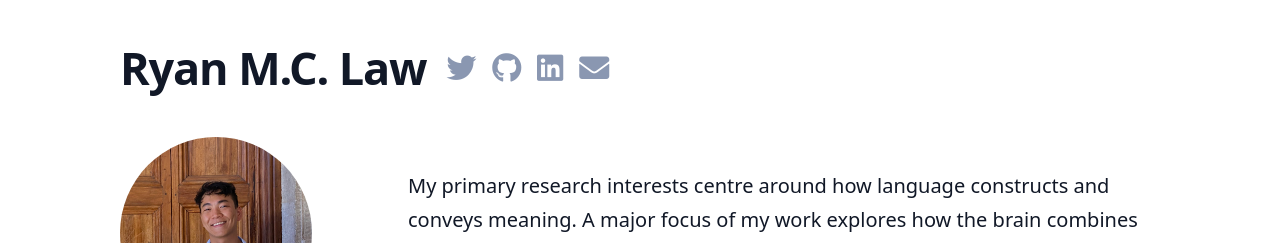
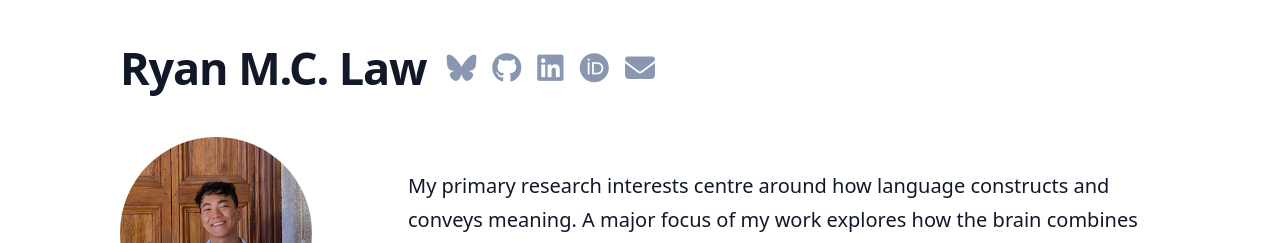
Before and after one commit to rmc-law/rmc-law.github.io, a Jekyll site: the page built from index.md, in a window 1280 px wide. Shown: the top 243 px of the page. Built offline with Jekyll 4.4.1, drawn with Linux system fonts in a browser that asks for light colours; nearby versions of some CDN libraries; some web fonts are replaced; a style sheet for code colours, icons or effects is not loaded.

Commit message:
update social

```diff
--- a/_includes/head.html
+++ b/_includes/head.html
@@ -5,7 +5,8 @@
   <meta name="viewport" content="width=device-width, initial-scale=1">
   {%- seo -%}
   <link rel="stylesheet" href="{{ "/assets/main.css" | relative_url }}">
-  <link rel="stylesheet" href="https://use.fontawesome.com/releases/v5.7.0/css/all.css" integrity="sha384-lZN37f5QGtY3VHgisS14W3ExzMWZxybE1SJSEsQp9S+oqd12jhcu+A56Ebc1zFSJ" crossorigin="anonymous">
+  <!-- <link rel="stylesheet" href="https://use.fontawesome.com/releases/v5.7.0/css/all.css" integrity="sha384-lZN37f5QGtY3VHgisS14W3ExzMWZxybE1SJSEsQp9S+oqd12jhcu+A56Ebc1zFSJ" crossorigin="anonymous"> -->
+  <script src="https://kit.fontawesome.com/150545d58a.js" crossorigin="anonymous"></script>
   {%- feed_meta -%}
   {%- if jekyll.environment == 'production' and site.google_analytics -%}
     {%- include google-analytics.html -%}
--- a/_includes/social.html
+++ b/_includes/social.html
@@ -1,7 +1,8 @@
 <div class="social">
-  <a href="//x.com/rmc_law" title="Follow me on Twitter" target="_blank"><i class="fab fa-twitter"></i></a>
-  <a href="//github.com/rmc-law" title="Fork me on GitHub" target="_blank"><i class="fab fa-github"></i></a>
-  <a href="//linkedin.com/in/rmc-law" title="Connect with me on Linkedin" target="_blank"><i class="fab fa-linkedin"></i></a>
+  <a href="//bsky.app/profile/rmc-law.bsky.social" title="Follow me on Bluesky" target="_blank"><i class="fa-brands fa-bluesky"></i></a>
+  <a href="//github.com/rmc-law" title="Fork me on GitHub" target="_blank"><i class="fa-brands fa-github"></i></a>
+  <a href="//linkedin.com/in/rmc-law" title="Connect with me on Linkedin" target="_blank"><i class="fa-brands fa-linkedin"></i></a>
+  <a href="//orcid.org/my-orcid?orcid=0000-0002-1175-4604" title="Check out my ORCID" target="_blank"><i class="fa-brands fa-orcid"></i></a>
   <a href="mailto:{{ site.email }}" title="Email me" target="_blank">
-  <i class="fas fa-envelope"></i></a>
+  <i class="fa-solid fa-envelope"></i></a>
 </div>
```
